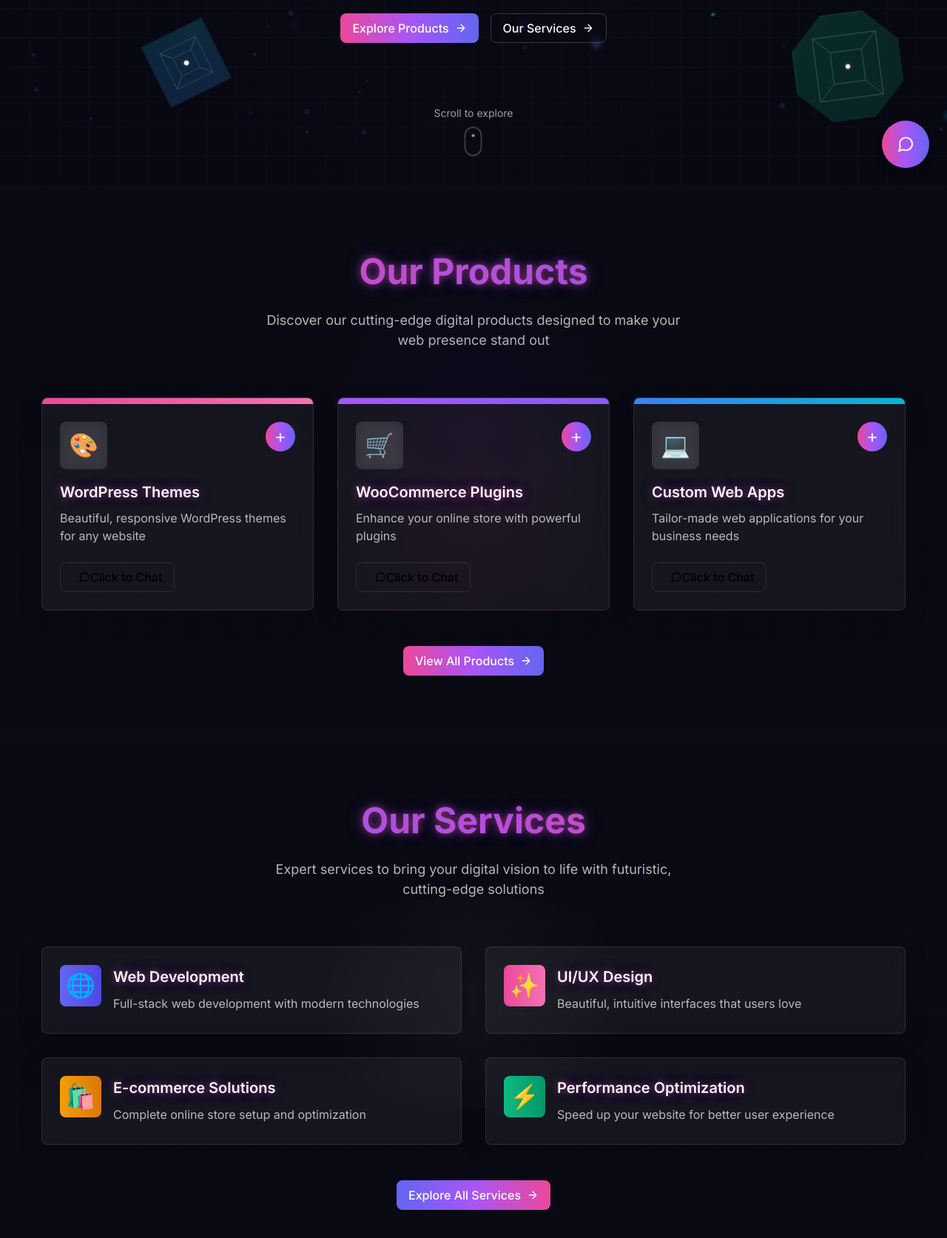
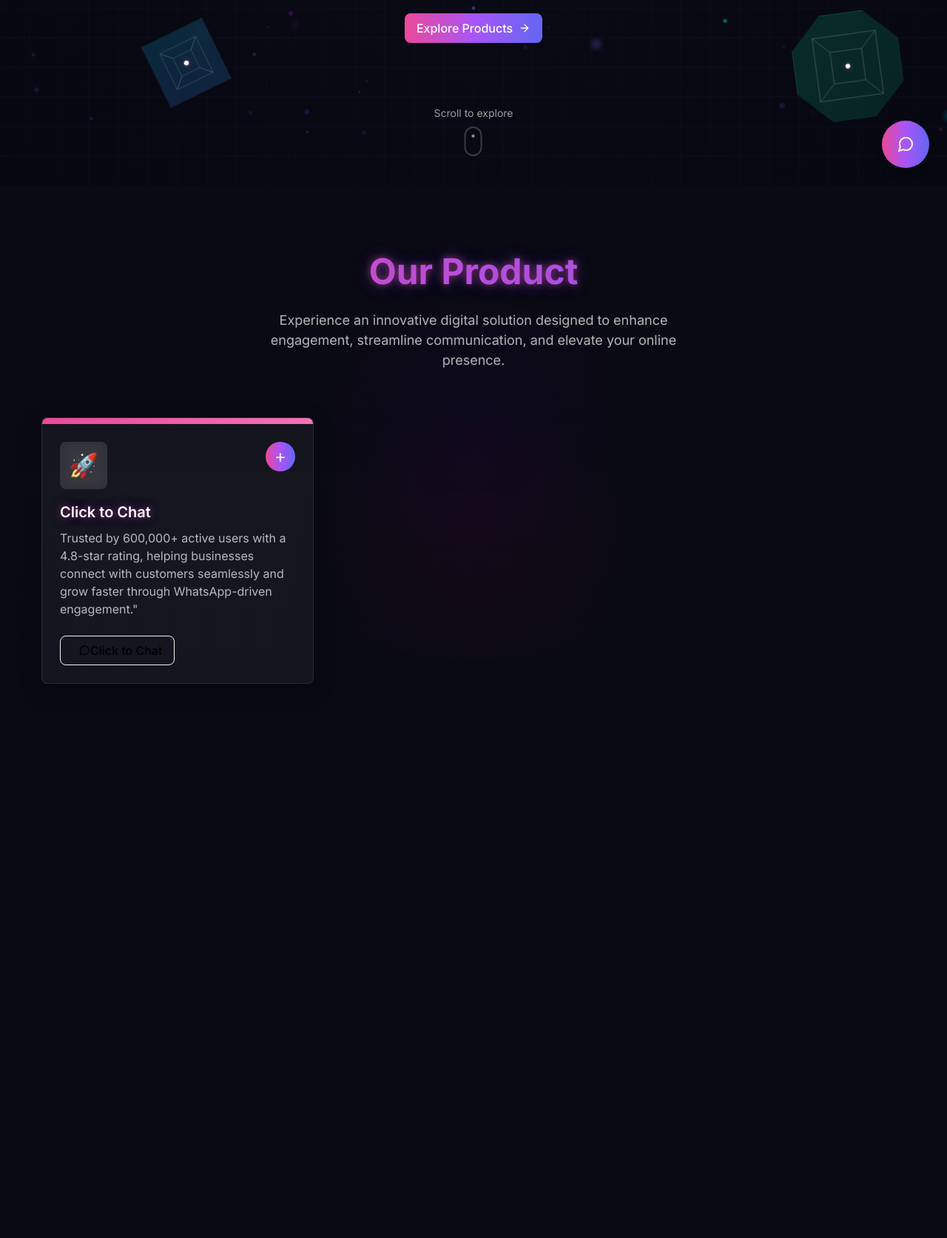
Before and after one commit to holithemes/page-holithemes, a plain HTML site: page index.html in a window 1280 px wide. Shown: the part 549-2222 px from the top of the page at 74% size. After the commit the page ends 1601 px from the top, so only its background shows below. Drawn offline with Linux system fonts and the light colour scheme; animation ran at ten frames a second.

Commit message:
Updated Content and Commented Some Sections

```diff
--- a/css/styles.css
+++ b/css/styles.css
@@ -103,6 +103,7 @@
     border-radius: var(--radius);
     transition: all 0.3s ease;
     cursor: pointer;
+    /* color: white; */
     border: none;
     outline: none;
     font-size: 1rem;
@@ -132,16 +133,20 @@
   }
 
   .btn-outline:hover {
-    background: rgba(255, 255, 255, 0.1);
+    /* background: rgba(255, 255, 255, 0.1); */
+    background: rgba(24, 24, 24, 0.192);
   }
 
   .btn-ghost {
     background: transparent;
-    border: 1px solid rgba(255, 255, 255, 0.1);
+    /* border: 1px solid rgba(255, 255, 255, 0.1); */
+    border: 1px solid rgb(250, 244, 244);
   }
 
   .btn-ghost:hover {
-    background: rgba(255, 255, 255, 0.1);
+    /* background: rgba(255, 255, 255, 0.1); */
+    background: rgb(255, 253, 253);
+
   }
 
   .btn-full {
@@ -585,6 +590,7 @@
   @media (min-width: 768px) {
     .product-grid {
       grid-template-columns: repeat(3, 1fr);
+      /* grid-template-columns: repeat(1, 1fr); */
     }
   }
 
--- a/index.html
+++ b/index.html
@@ -20,13 +20,14 @@
 
       <!-- Desktop Navigation -->
       <nav class="nav-desktop">
-        <a href="/" class="nav-link">Home</a>
-        <a href="/products" class="nav-link">Products</a>
-        <a href="/services" class="nav-link">Services</a>
-        <a href="/blog" class="nav-link">Blog</a>
-        <a href="/contact" class="nav-link">Contact</a>
-        <button class="btn btn-primary">My Account</button>
+        <a href="https://holithemes.com" class="nav-link">Home</a>
+        <a href="https:holithemes.com/plugins/click-to-chat" class="nav-link">Products</a>
+        <a href="https://holithemes.com/services" class="nav-link">Services</a>
+        <a href="https://holithemes.com/blog" class="nav-link">Blog</a>
+        <a href="https://holithemes.com/contact" class="nav-link">Contact</a>
+        <a href="https://holithemes.com/shop" class="btn btn-primary">My Account</a>
       </nav>
+
 
       <!-- Mobile Menu Button -->
       <button class="menu-toggle" aria-label="Toggle menu">
@@ -37,7 +38,7 @@
     <!-- Mobile Menu -->
     <div class="mobile-menu">
       <div class="container">
-        <a href="/" class="mobile-link">Home</a>
+        <a href="https://holithemes.com">Home</a>
         <a href="/products" class="mobile-link">Products</a>
         <a href="/services" class="mobile-link">Services</a>
         <a href="/blog" class="mobile-link">Blog</a>
@@ -64,18 +65,18 @@
           </p>
 
           <div class="hero-buttons">
-            <a href="/products" class="btn btn-primary btn-hover-effect">
+            <a href="#products" class="btn btn-primary btn-hover-effect">
               Explore Products
               <svg class="icon" viewBox="0 0 24 24" fill="none" xmlns="http://www.w3.org/2000/svg">
                 <path d="M5 12h14M12 5l7 7-7 7" stroke="currentColor" stroke-width="2" stroke-linecap="round" stroke-linejoin="round"/>
               </svg>
             </a>
-            <a href="/services" class="btn btn-outline btn-hover-effect">
+            <!-- <a href="/services" class="btn btn-outline btn-hover-effect">
               Our Services
               <svg class="icon" viewBox="0 0 24 24" fill="none" xmlns="http://www.w3.org/2000/svg">
                 <path d="M5 12h14M12 5l7 7-7 7" stroke="currentColor" stroke-width="2" stroke-linecap="round" stroke-linejoin="round"/>
               </svg>
-            </a>
+            </a> -->
           </div>
         </div>
       </div>
@@ -89,13 +90,13 @@
     </section>
 
     <!-- Products Section -->
-    <section class="products">
+    <section class="products" id="products">
       <div class="section-bg"></div>
       <div class="container">
         <div class="section-header">
-          <h2 class="section-title text-glow">Our Products</h2>
+          <h2 class="section-title text-glow">Our Product</h2>
           <p class="section-description">
-            Discover our cutting-edge digital products designed to make your web presence stand out
+            Experience an innovative digital solution designed to enhance engagement, streamline communication, and elevate your online presence.
           </p>
         </div>
 
@@ -105,11 +106,11 @@
             <div class="card-accent accent-pink"></div>
             <div class="card-content">
               <div class="card-header">
-                <div class="card-icon">🎨</div>
+                <div class="card-icon">🚀</div>
                 <div class="card-plus">+</div>
               </div>
-              <h3 class="card-title text-glow">WordPress Themes</h3>
-              <p class="card-description">Beautiful, responsive WordPress themes for any website</p>
+              <h3 class="card-title text-glow">Click to Chat</h3>
+              <p class="card-description">Trusted by 600,000+ active users with a 4.8-star rating, helping businesses connect with customers seamlessly and grow faster through WhatsApp-driven engagement."</p>
             </div>
             <div class="card-footer">
               <button class="btn btn-ghost btn-hover-effect">
@@ -122,15 +123,15 @@
           </div>
 
           <!-- Product Card 2 -->
-          <div class="product-card card-futuristic">
+          <!-- <div class="product-card card-futuristic">
             <div class="card-accent accent-purple"></div>
             <div class="card-content">
               <div class="card-header">
                 <div class="card-icon">🛒</div>
                 <div class="card-plus">+</div>
               </div>
-              <h3 class="card-title text-glow">WooCommerce Plugins</h3>
-              <p class="card-description">Enhance your online store with powerful plugins</p>
+              <h3 class="card-title text-glow">WP-Shapes</h3>
+              <p class="card-description">Create and customize dynamic shapes effortlessly for your website design</p>
             </div>
             <div class="card-footer">
               <button class="btn btn-ghost btn-hover-effect">
@@ -140,10 +141,10 @@
                 Click to Chat
               </button>
             </div>
-          </div>
+          </div> -->
 
           <!-- Product Card 3 -->
-          <div class="product-card card-futuristic">
+          <!-- <div class="product-card card-futuristic">
             <div class="card-accent accent-blue"></div>
             <div class="card-content">
               <div class="card-header">
@@ -161,21 +162,21 @@
                 Click to Chat
               </button>
             </div>
-          </div>
+          </div>-->
         </div>
 
-        <div class="section-footer">
-          <a href="/products" class="btn btn-primary btn-hover-effect">
+        <!-- <div class="section-footer">
+          <a href="https://holithemes.com/plugins/click-to-chat" class="btn btn-primary btn-hover-effect">
             View All Products
             <svg class="icon" viewBox="0 0 24 24" fill="none" xmlns="http://www.w3.org/2000/svg">
               <path d="M5 12h14M12 5l7 7-7 7" stroke="currentColor" stroke-width="2" stroke-linecap="round" stroke-linejoin="round"/>
             </svg>
           </a>
-        </div>
+        </div> -->
       </div>
     </section>
 
-    <!-- Services Section -->
+    <!-- Services Section
     <section class="services">
       <div class="section-bg"></div>
       <div class="container">
@@ -184,11 +185,11 @@
           <p class="section-description">
             Expert services to bring your digital vision to life with futuristic, cutting-edge solutions
           </p>
-        </div>
+        </div> -->
 
-        <div class="service-grid">
+        <!-- <div class="service-grid"> -->
           <!-- Service Card 1 -->
-          <div class="service-card card-futuristic">
+          <!-- <div class="service-card card-futuristic">
             <div class="service-content">
               <div class="service-icon accent-indigo">🌐</div>
               <div class="service-details">
@@ -204,10 +205,10 @@
               </div>
             </div>
             <div class="service-accent accent-indigo"></div>
-          </div>
+          </div> -->
 
           <!-- Service Card 2 -->
-          <div class="service-card card-futuristic">
+          <!-- <div class="service-card card-futuristic">
             <div class="service-content">
               <div class="service-icon accent-pink">✨</div>
               <div class="service-details">
@@ -223,10 +224,10 @@
               </div>
             </div>
             <div class="service-accent accent-pink"></div>
-          </div>
+          </div> -->
 
           <!-- Service Card 3 -->
-          <div class="service-card card-futuristic">
+          <!-- <div class="service-card card-futuristic">
             <div class="service-content">
               <div class="service-icon accent-amber">🛍️</div>
               <div class="service-details">
@@ -242,10 +243,10 @@
               </div>
             </div>
             <div class="service-accent accent-amber"></div>
-          </div>
+          </div> -->
 
           <!-- Service Card 4 -->
-          <div class="service-card card-futuristic">
+          <!-- <div class="service-card card-futuristic">
             <div class="service-content">
               <div class="service-icon accent-emerald">⚡</div>
               <div class="service-details">
@@ -261,17 +262,17 @@
               </div>
             </div>
             <div class="service-accent accent-emerald"></div>
-          </div>
-        </div>
+          </div> -->
+        <!-- </div> -->
 
-        <div class="section-footer">
+        <!-- <div class="section-footer">
           <a href="/services" class="btn btn-primary btn-hover-effect gradient-indigo">
             Explore All Services
             <svg class="icon" viewBox="0 0 24 24" fill="none" xmlns="http://www.w3.org/2000/svg">
               <path d="M5 12h14M12 5l7 7-7 7" stroke="currentColor" stroke-width="2" stroke-linecap="round" stroke-linejoin="round"/>
             </svg>
           </a>
-        </div>
+        </div>  -->
       </div>
     </section>
   </main>
```
Lines whose indentation alone changed are shown as unchanged.
